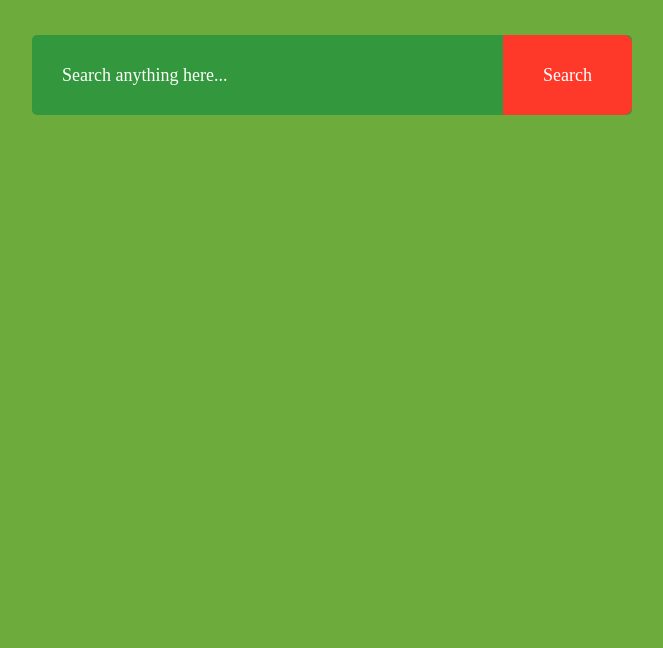
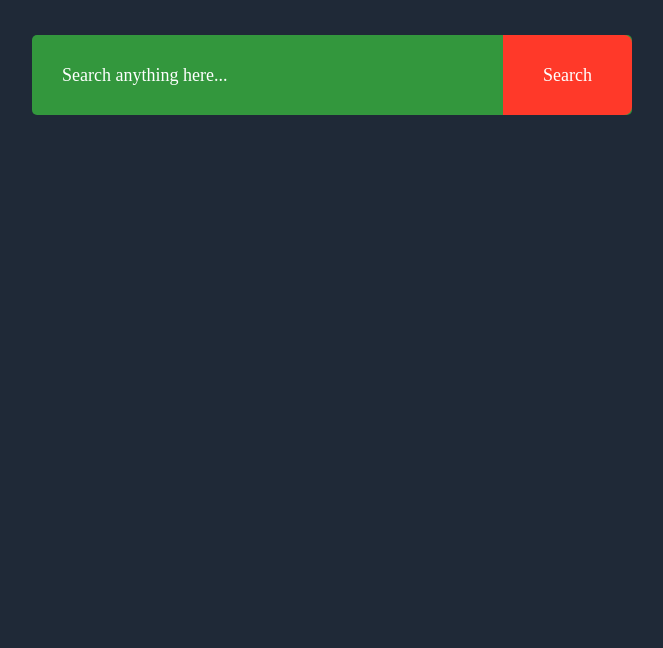
Before and after one commit to rakesh-gehlot706/IMAGE-SEARCH-ENGINE, a plain HTML site: page index.html in a window 1280 px wide. Shown: the part 152-800 px from the top of the page, without its empty margins (308-971 px from the left). Drawn offline with Linux system fonts and the light colour scheme.

Commit message:
change boy color

```diff
--- a/style.css
+++ b/style.css
@@ -6,7 +6,7 @@
 }
 
 body{
-    background: #6dac3c;
+    background:#1f2937;
     color: #fff;
 }
 
```
